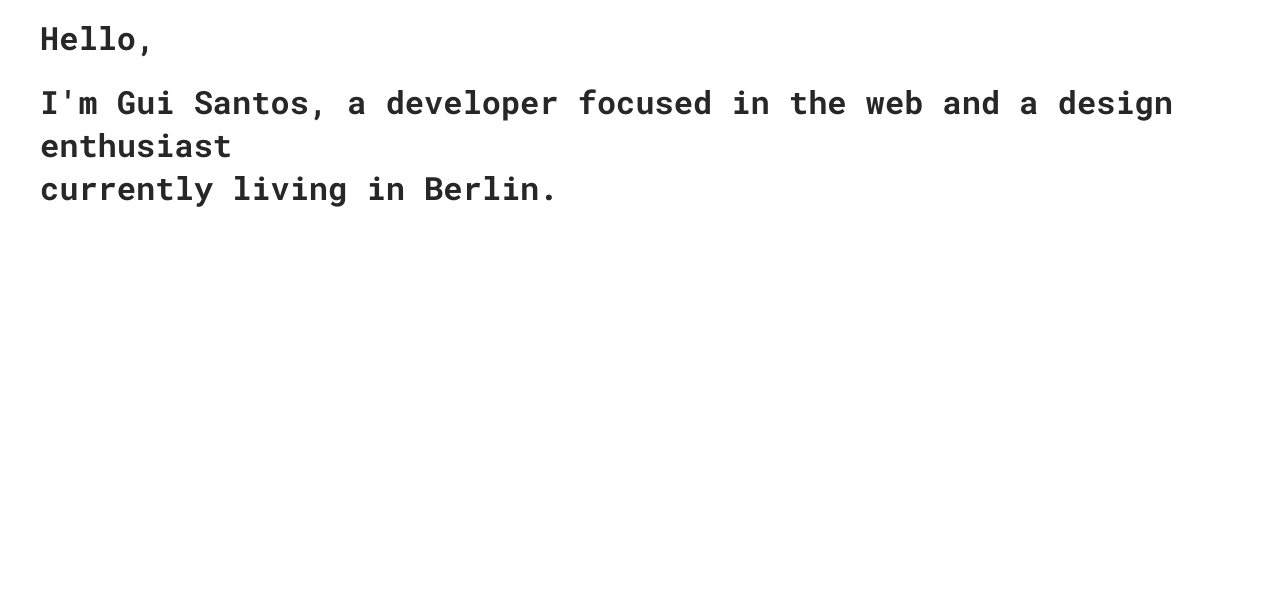
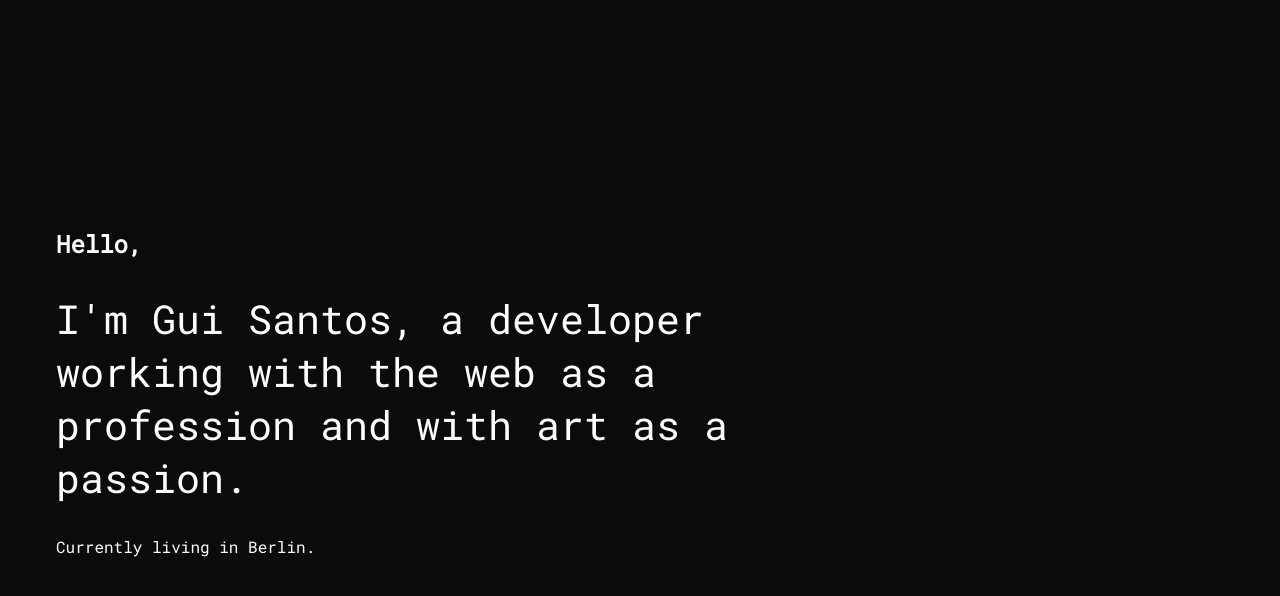
Before and after one commit to gui-santos/personal-website, a Gatsby site: page / in a window 1280 px wide. Built offline with nearby package versions, Linux system fonts and the light colour scheme; Gatsby itself is replaced by a stand-in of ours.

Commit message:
add animation to about page

```diff
--- a/src/components/layout.css
+++ b/src/components/layout.css
@@ -1,6 +1,10 @@
 html,
 body {
   height: 100%;
+}
+
+html * {
+  box-sizing: border-box;
 }
 
 body {
@@ -8,6 +12,6 @@ body {
   font-size: 16px;
   margin: 0;
 
-  background: #fff;
-  color: #272727;
+  background: #0b0b0b;
+  color: #fff;
 }
--- a/src/components/layout.js
+++ b/src/components/layout.js
@@ -34,7 +34,7 @@ const Layout = ({ children }) => (
             {
               rel: 'stylesheet',
               href:
-                'https://fonts.googleapis.com/css?family=Roboto+Mono:700&display=swap',
+                'https://fonts.googleapis.com/css?family=Roboto+Mono:300,s700&display=swap',
             },
           ]}
         >
--- a/src/pages/index.js
+++ b/src/pages/index.js
@@ -1,32 +1,75 @@
 import React from 'react'
-import styled from 'styled-components'
+import styled, { keyframes } from 'styled-components'
 
 import Layout from '../components/layout'
 
+const fadeIn = keyframes`
+  0% {
+    opacity: 0;
+  }
+  100% {
+    opacity: 1;
+  }`
+
+const FadeIn = styled.div`
+  animation: ${fadeIn} both;
+  animation-delay: ${({ delay = 0 }) => delay}ms;
+  animation-duration: ${({ duration = 2000 }) => duration}ms;
+`
+
 const About = styled.div`
   height: calc(100vh - 2rem);
+  max-width: 700px;
   display: flex;
   flex-direction: column;
-  /* justify-content: center; */
+  justify-content: center;
+  padding: 2rem;
+
+  @media screen and (min-width: 768px) {
+    padding: 0;
+  }
 `
 
 const Title = styled.h1`
-  margin-top: 0;
+  font-size: 1.5rem;
+  margin: 0 0 2rem;
 `
 
-const Paragraph = styled.p`
-  font-size: 2rem;
-  margin: 0;
+const TextBig = styled.p`
+  font-size: 1.5rem;
+  margin: 0 0 2rem;
+
+  @media screen and (min-width: 768px) {
+    font-size: 2.5rem;
+  }
+`
+
+const TextSmall = styled.p`
+  font-size: 0.8rem;
+  margin: 0 0 1rem;
+
+  @media screen and (min-width: 768px) {
+    font-size: 1rem;
+  }
 `
 
 const IndexPage = () => (
   <Layout>
     <About>
-      <Title>Hello,</Title>
-      <Paragraph>
-        I'm Gui Santos, a developer focused in the web and a design enthusiast
-      </Paragraph>
-      <Paragraph>currently living in Berlin.</Paragraph>
+      <FadeIn>
+        <Title>Hello,</Title>
+      </FadeIn>
+
+      <FadeIn delay={200}>
+        <TextBig>
+          I'm Gui Santos, a developer working with the web as a profession and
+          with art as a passion.
+        </TextBig>
+      </FadeIn>
+
+      <FadeIn delay={600}>
+        <TextSmall>Currently living in Berlin.</TextSmall>
+      </FadeIn>
     </About>
   </Layout>
 )
```
